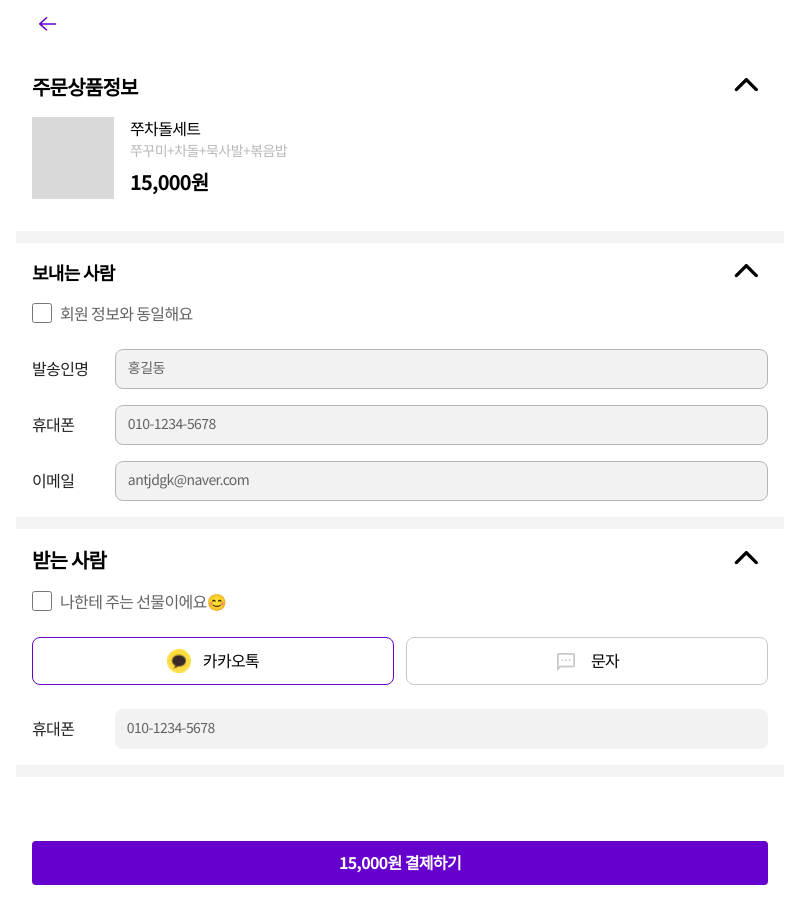
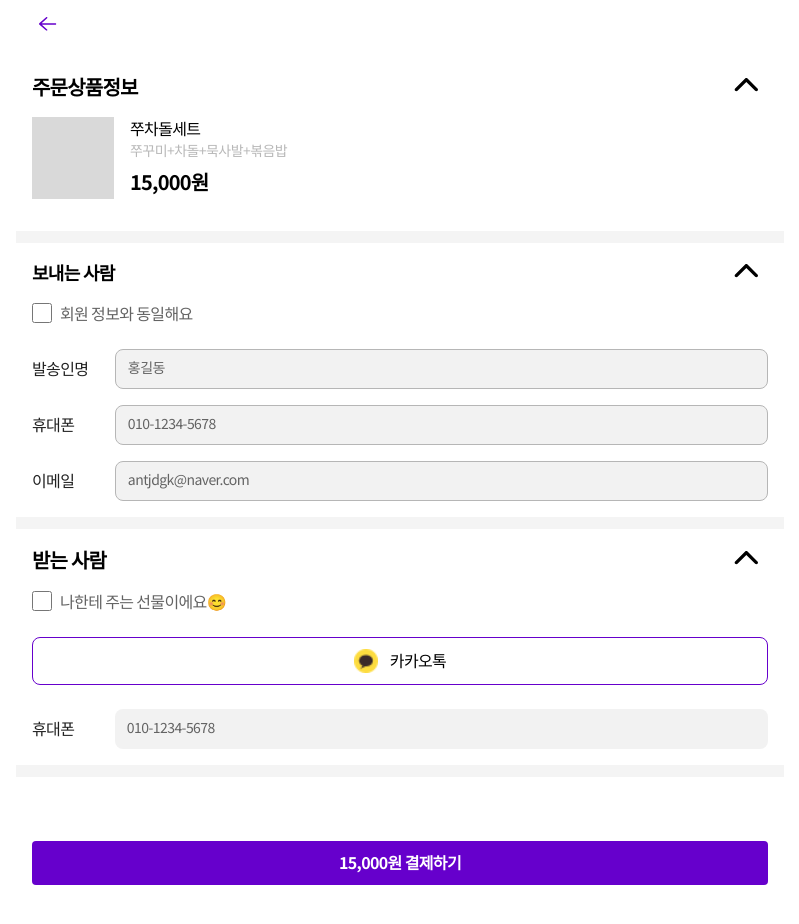
Before and after one commit to dlantjdgkgk/SmallGift, a React (Create React App) app: page /payment in a window 1280 px wide. Shown: the top 924 px of the page, without its empty margins (240-1039 px from the left). Built offline with nearby package versions, Linux system fonts and the light colour scheme.

Commit message:
style : 스타일 수정

```diff
--- a/src/components/CategoryPageSection/style.ts
+++ b/src/components/CategoryPageSection/style.ts
@@ -71,7 +71,6 @@ export const BoundaryLine = styled.div`
 `;
 
 export const CategoryRestaurantWrapper = styled.section`
-  position: relative;
   margin-left: 16px;
   .restaurants {
     width: 100%;
@@ -87,7 +86,7 @@ export const CategoryRestaurantWrapper = styled.section`
       }
     }
     a:last-child {
-      border: none;
+      border: 3px solid red;
     }
   }
 
--- a/src/pages/Payment.tsx
+++ b/src/pages/Payment.tsx
@@ -140,17 +140,6 @@ const Payment = () => {
                   <img src="/img/Kakao.png" />
                   <p>카카오톡</p>
                 </button>
-                <button
-                  type="button"
-                  className="transmission"
-                  onClick={() => {
-                    setSelectedTransmission("message");
-                  }}
-                  style={{ border: selectedTransmission === "message" && "1px solid #6600CC" }}
-                >
-                  <img src="/img/Message.png" />
-                  <p>문자</p>
-                </button>
               </div>
               <div className="phone">
                 <label htmlFor="발송인명">휴대폰</label>
--- a/src/pages/style.ts
+++ b/src/pages/style.ts
@@ -644,7 +644,7 @@ export const FormReceiver = styled.section`
     background: #ffffff;
     border: 1px solid #c8c8c8;
     border-radius: 8px;
-    width: 50%;
+    width: 100%;
     display: flex;
     justify-content: center;
     align-items: center;
```
